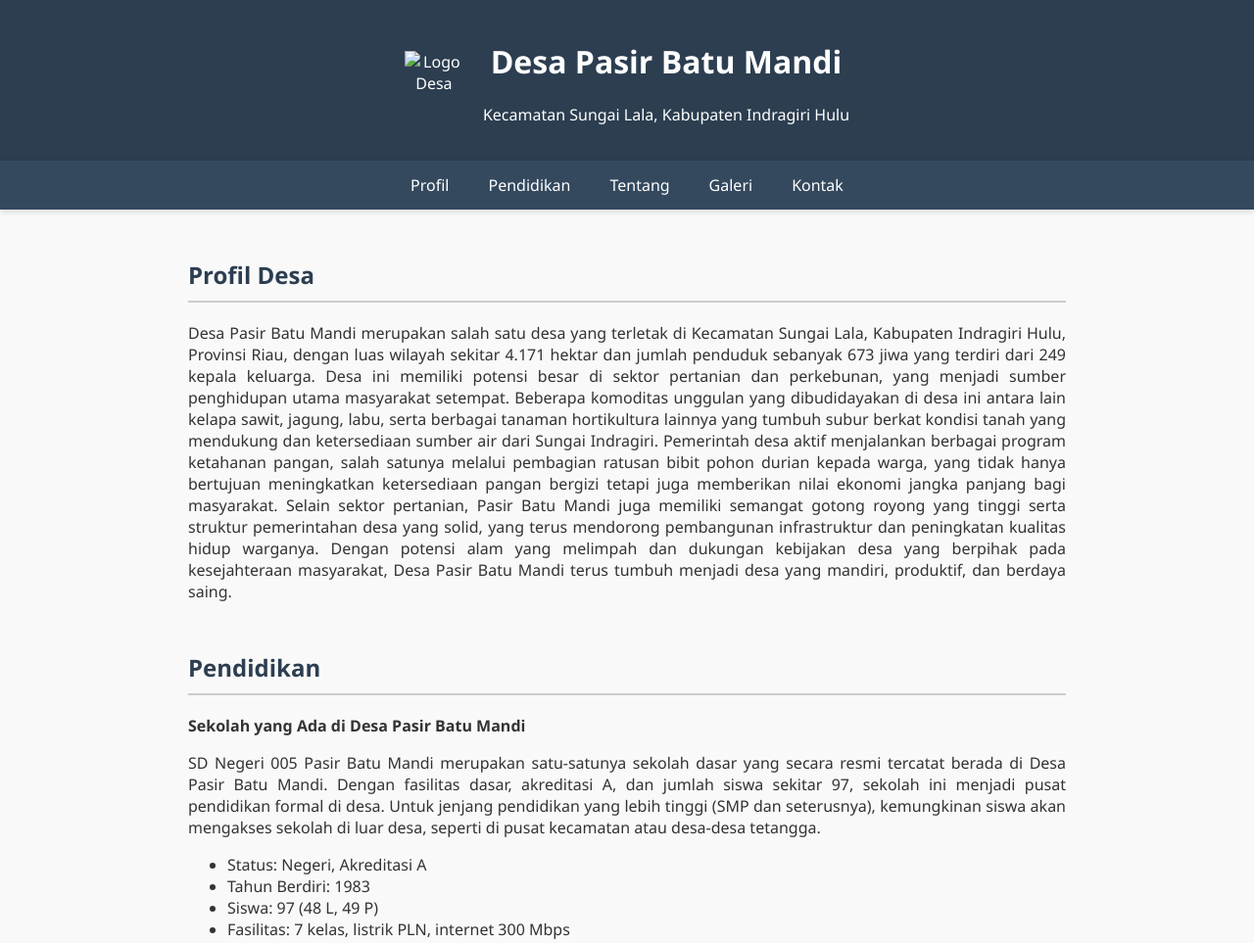
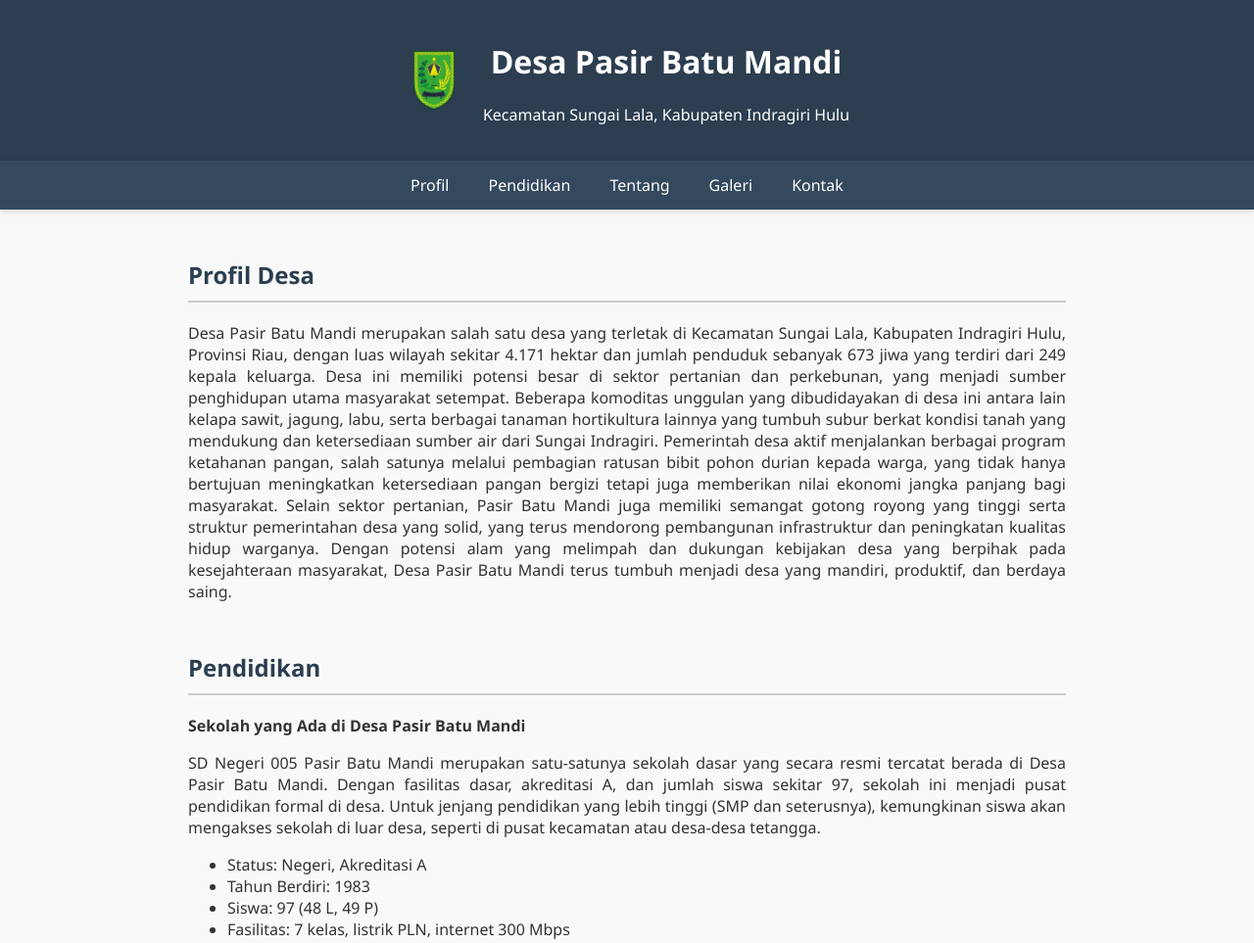
Before and after one commit to desapasirbatumandi/web, a plain HTML site: page index.html in a window 1280 px wide. Shown: the top 963 px of the page at 98% size. Drawn offline with Linux system fonts and the light colour scheme; a script that the page names is missing.

Commit message:
Update index.html

```diff
--- a/index.html
+++ b/index.html
@@ -116,7 +116,7 @@
 
   <header>
   <div class="header-content">
-    <img src="logo inhu.png" alt="Logo Desa" class="logo">
+    <img src="img/logo inhu.png" alt="Logo Desa" class="logo">
     <div>
       <h1>Desa Pasir Batu Mandi</h1>
       <p>Kecamatan Sungai Lala, Kabupaten Indragiri Hulu</p>
```
